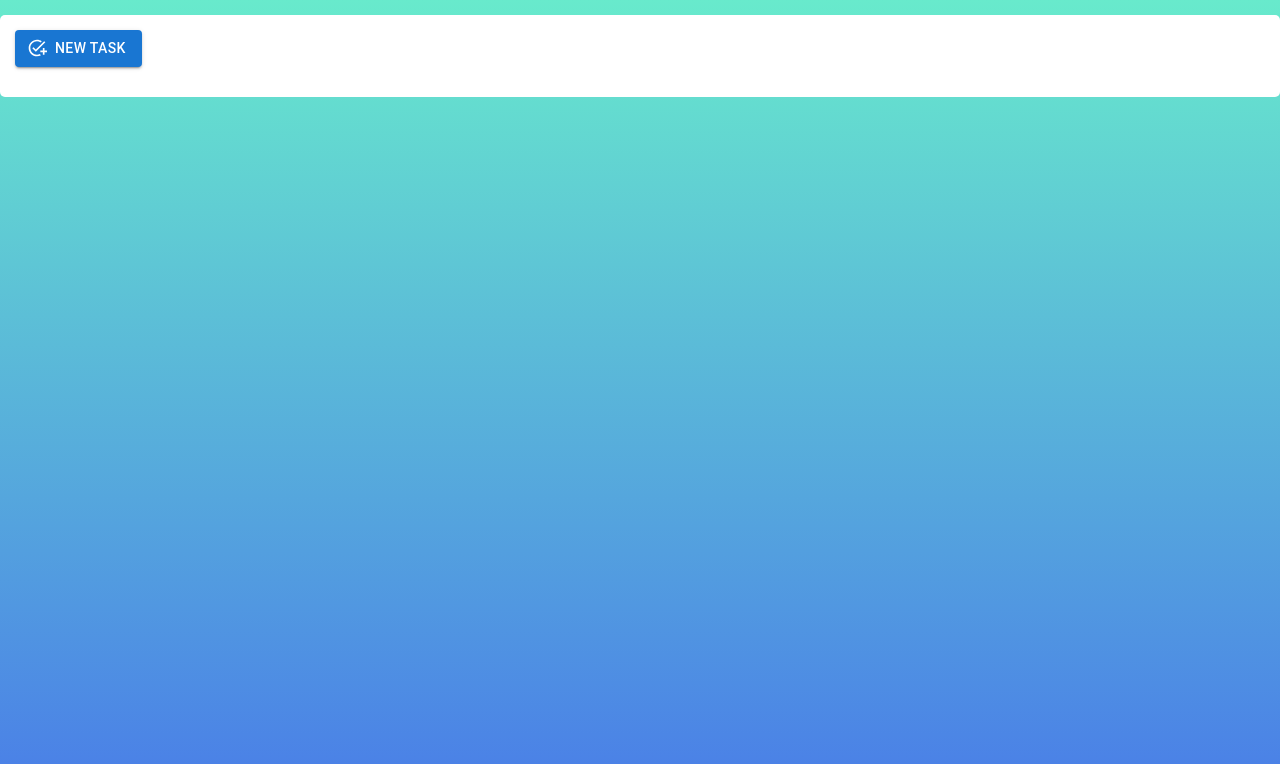
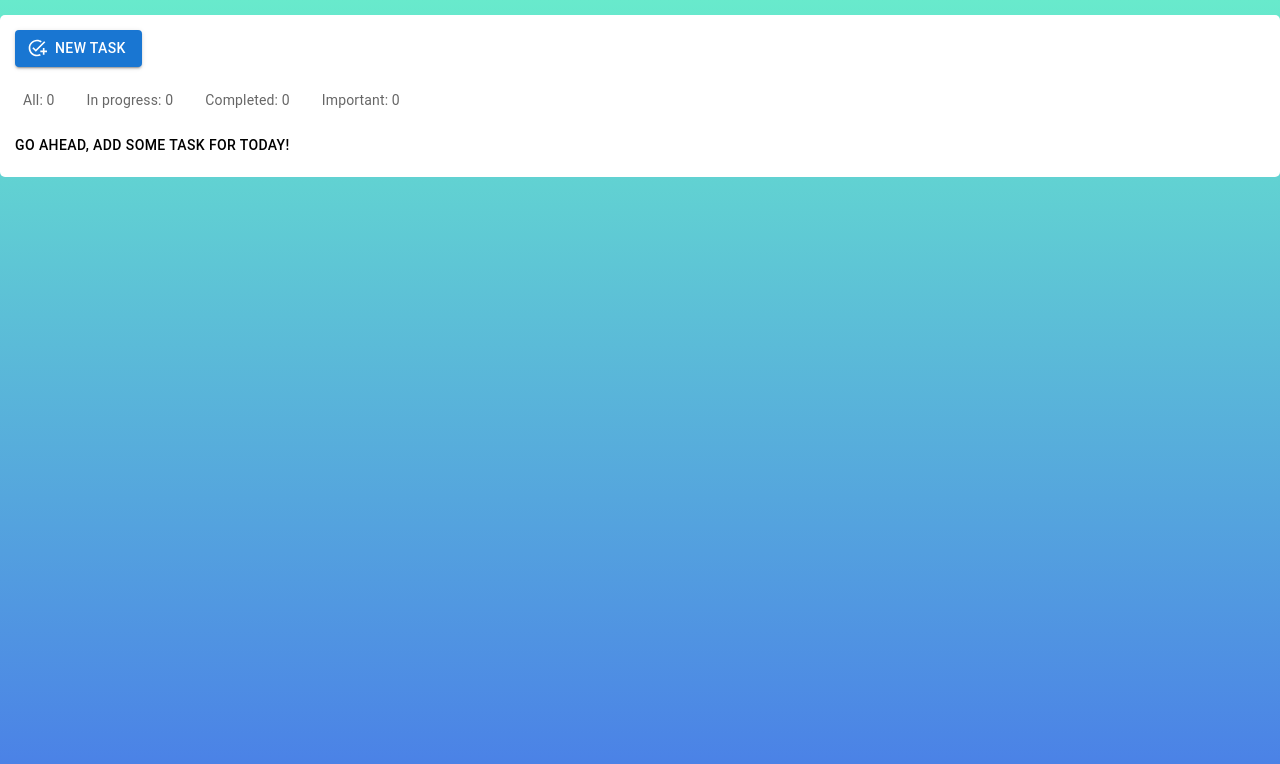
Before and after one commit to Svi-Kos/todo-list-01-be, a React (Create React App) app: page / in a window 1280 px wide. Shown: the top 764 px of the page. Built offline with nearby package versions, Linux system fonts and the light colour scheme.

Commit message:
Filter and stats added

```diff
--- a/src/App.js
+++ b/src/App.js
@@ -4,12 +4,37 @@ import Container from 'components/Container';
 import TodoList from 'components/TodoList';
 import TodoEditor from 'components/TodoEditor';
 import BasicModal from 'components/Modal';
+import Filter from 'components/Filter';
+import DefaultMsg from 'components/DefaultMsg';
+import Stats from 'components/Stats';
 
 function App() {
   const [todos, setTodos] = useState(() => {
     return JSON.parse(localStorage.getItem('todos')) ?? [];
   });
   const [showModal, setShowModal] = useState(false);
+  const [filter, setFilter] = useState('');
+
+  const normalizedFilter = filter.toLowerCase();
+
+  const visibleTodos = todos.filter(todo =>
+    todo.text.toLowerCase().includes(normalizedFilter),
+  );
+
+  const completedTodos = todos.reduce(
+    (total, todo) => (todo.completed ? total + 1 : total),
+    0,
+  );
+
+  const importantTodos = todos.reduce(
+    (total, todo) => (todo.important ? total + 1 : total),
+    0,
+  );
+
+  const inProgressTodos = todos.reduce(
+    (total, todo) => (!todo.completed ? total + 1 : total),
+    0,
+  );
 
   useEffect(() => {
     localStorage.setItem('todos', JSON.stringify(todos));
@@ -52,18 +77,36 @@ function App() {
     );
   }
 
+  function changeFilter(e) {
+    setFilter(e.currentTarget.value);
+  }
+
   return (
     <Container>
       <BasicModal onModalClose={toggleModal} showModal={showModal}>
         <TodoEditor onSubmit={addTodo} />
       </BasicModal>
 
-      <TodoList
+      <Stats
         todos={todos}
-        onDeleteTodo={deleteTodo}
-        onToggleCompleted={toggleCompleted}
-        onToggleImportant={toggleImportant}
+        completedTodos={completedTodos}
+        importantTodos={importantTodos}
+        inProgressTodos={inProgressTodos}
       />
+
+      {todos.length === 0 ? (
+        <DefaultMsg />
+      ) : (
+        <>
+          <Filter filter={filter} onFilterChange={changeFilter} />
+          <TodoList
+            todos={visibleTodos}
+            onDeleteTodo={deleteTodo}
+            onToggleCompleted={toggleCompleted}
+            onToggleImportant={toggleImportant}
+          />
+        </>
+      )}
     </Container>
   );
 }
--- /dev/null
+++ b/src/components/DefaultMsg/DefaultMsg.jsx
@@ -0,0 +1,12 @@
+import React from 'react';
+import Typography from '@mui/material/Typography';
+
+function DefaultMsg() {
+  return (
+    <Typography variant="button" display="block" marginTop="15px" gutterBottom>
+      Go ahead, add some task for today!
+    </Typography>
+  );
+}
+
+export default DefaultMsg;
--- /dev/null
+++ b/src/components/DefaultMsg/index.js
@@ -0,0 +1 @@
+export { default } from './DefaultMsg';
--- /dev/null
+++ b/src/components/Filter/Filter.jsx
@@ -0,0 +1,19 @@
+import React from 'react';
+import TextField from '@mui/material/TextField';
+import s from './Filter.module.css';
+
+function Filter({ filter, onFilterChange }) {
+  return (
+    <div className={s.TodoFilter}>
+      <TextField
+        id="outlined-basic"
+        label="Find task"
+        variant="outlined"
+        value={filter}
+        onChange={onFilterChange}
+      />
+    </div>
+  );
+}
+
+export default Filter;
--- /dev/null
+++ b/src/components/Filter/Filter.module.css
@@ -0,0 +1,3 @@
+.TodoFilter {
+  margin-top: 15px;
+}
--- /dev/null
+++ b/src/components/Filter/index.js
@@ -0,0 +1 @@
+export { default } from './Filter';
--- /dev/null
+++ b/src/components/Stats/Stats.jsx
@@ -0,0 +1,28 @@
+import React from 'react';
+import Box from '@mui/material/Box';
+import Stack from '@mui/material/Stack';
+import { styled } from '@mui/material/styles';
+import s from './Stats.module.css';
+
+const Item = styled(Box)(({ theme }) => ({
+  backgroundColor: theme.palette.mode === 'dark' ? '#1A2027' : '#fff',
+  ...theme.typography.body2,
+  padding: theme.spacing(1),
+  textAlign: 'center',
+  color: theme.palette.text.secondary,
+}));
+
+function Stats({ todos, completedTodos, importantTodos, inProgressTodos }) {
+  return (
+    <div className={s.stats}>
+      <Stack direction="row" spacing={2}>
+        <Item>All: {todos.length}</Item>
+        <Item>In progress: {inProgressTodos}</Item>
+        <Item>Completed: {completedTodos}</Item>
+        <Item>Important: {importantTodos}</Item>
+      </Stack>
+    </div>
+  );
+}
+
+export default Stats;
--- /dev/null
+++ b/src/components/Stats/Stats.module.css
@@ -0,0 +1,3 @@
+.stats {
+  margin-top: 15px;
+}
--- /dev/null
+++ b/src/components/Stats/index.js
@@ -0,0 +1 @@
+export { default } from './Stats';
```
